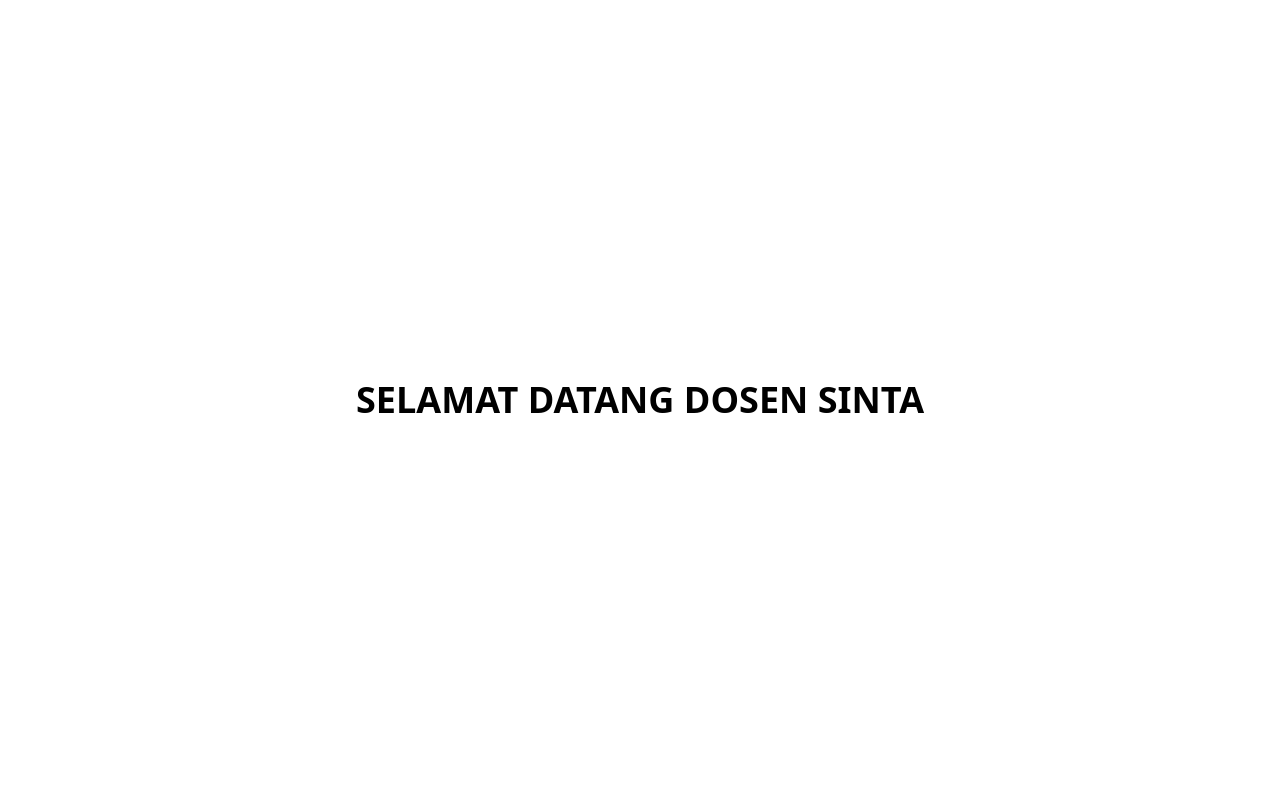
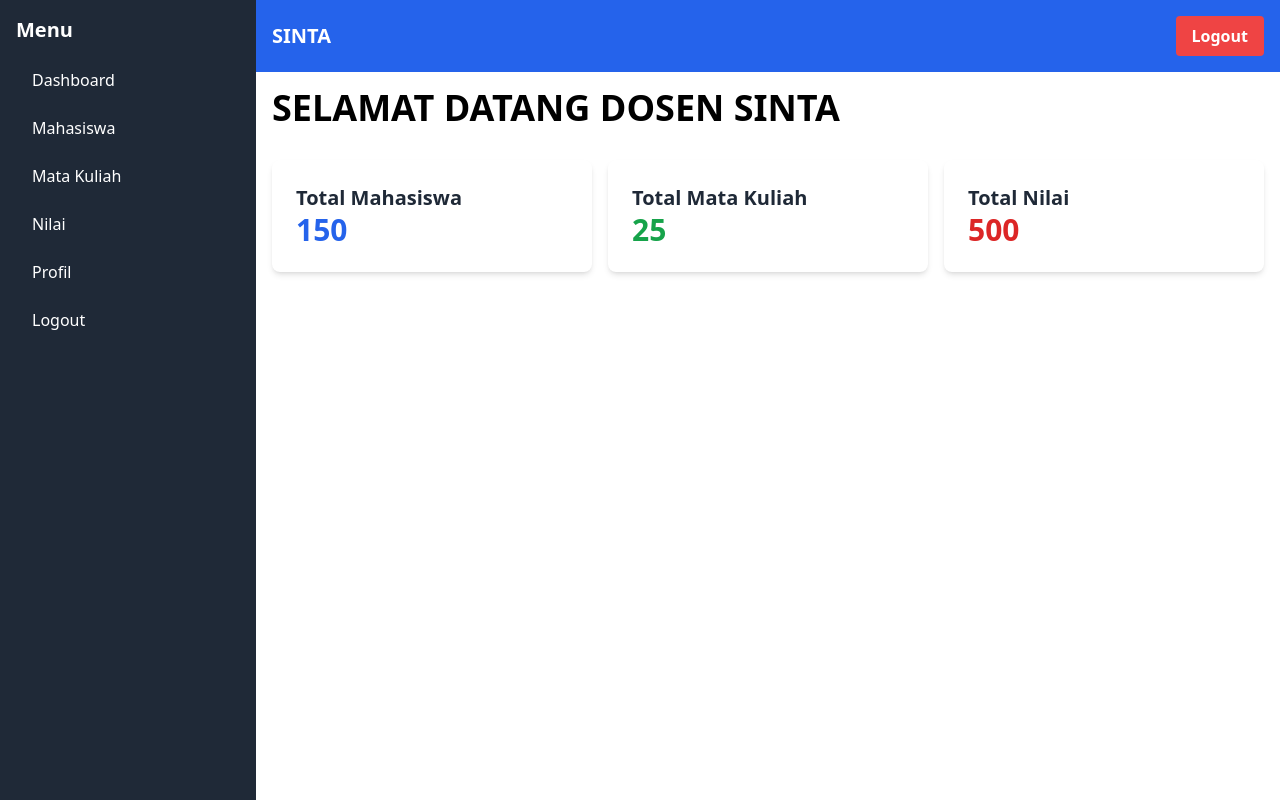
Before and after one commit to Leoudah/SINTAPUS, a React (Vite) app in the folder frontend/: page /dashboard/dosen in a window 1280 px wide. Built offline with nearby package versions, Linux system fonts and the light colour scheme.

Commit message:
Dashboard Dosen - Hesa
proses

```diff
--- /dev/null
+++ b/frontend/src/components/Navbar.jsx
@@ -0,0 +1,63 @@
+import { useLogout } from "../hooks/userLogout";
+
+function Navbar() {
+  const logout = useLogout();
+
+  return (
+    <nav className="bg-blue-600 text-white p-4 flex justify-between items-center">
+      <h1 className="text-xl font-bold">SINTA</h1>
+      <div className="flex space-x-4">
+      </div>
+      <button
+        onClick={logout}
+        className="bg-red-500 hover:bg-red-700 text-white font-bold py-2 px-4 rounded"
+      >
+        Logout
+      </button>
+    </nav>
+  );
+}
+
+export default Navbar;
+
+function Sidebar() {
+  return (
+    <div className="w-64 bg-gray-800 text-white h-screen p-4">
+      <h2 className="text-xl font-bold mb-4">Menu</h2>
+      <ul className="space-y-2">
+        <li>
+          <a href="#" className="block py-2 px-4 rounded hover:bg-gray-700">
+            Dashboard
+          </a>
+        </li>
+        <li>
+          <a href="#" className="block py-2 px-4 rounded hover:bg-gray-700">
+            Mahasiswa
+          </a>
+        </li>
+        <li>
+          <a href="#" className="block py-2 px-4 rounded hover:bg-gray-700">
+            Mata Kuliah
+          </a>
+        </li>
+        <li>
+          <a href="#" className="block py-2 px-4 rounded hover:bg-gray-700">
+            Nilai
+          </a>
+        </li>
+        <li>
+          <a href="#" className="block py-2 px-4 rounded hover:bg-gray-700">
+            Profil
+          </a>
+        </li>
+        <li>
+          <a href="#" className="block py-2 px-4 rounded hover:bg-gray-700">
+            Logout
+          </a>
+        </li>
+      </ul>
+    </div>
+  );
+}
+
+export { Sidebar };
--- a/frontend/src/pages/dosen/DashboardDosen.jsx
+++ b/frontend/src/pages/dosen/DashboardDosen.jsx
@@ -1,16 +1,32 @@
 // import { useLogout } from "../hooks/useLogout";
-
+import Navbar, { Sidebar } from '../../components/Navbar';
 function Dashboard() {
   // const logout = useLogout();
 
   return (
-    <>
-      <h1 className="text-4xl font-bold flex items-center justify-center h-screen">
-        SELAMAT DATANG DOSEN SINTA
-      </h1>
-      {/* <button onClick={logout}>Logout</button> */}
-      {/* Diaktifkan Setelah Selesai Desain */}
-    </>
+    <div className="flex">
+      <Sidebar />
+      <div className="flex-1">
+        <Navbar />
+        <div className="p-4">
+          <h1 className="text-4xl font-bold">SELAMAT DATANG DOSEN SINTA</h1>
+          <div className="grid grid-cols-1 md:grid-cols-3 gap-4 mt-8">
+            <div className="bg-white p-6 rounded-lg shadow-md">
+              <h2 className="text-xl font-semibold text-gray-800">Total Mahasiswa</h2>
+              <p className="text-3xl font-bold text-blue-600">150</p>
+            </div>
+            <div className="bg-white p-6 rounded-lg shadow-md">
+              <h2 className="text-xl font-semibold text-gray-800">Total Mata Kuliah</h2>
+              <p className="text-3xl font-bold text-green-600">25</p>
+            </div>
+            <div className="bg-white p-6 rounded-lg shadow-md">
+              <h2 className="text-xl font-semibold text-gray-800">Total Nilai</h2>
+              <p className="text-3xl font-bold text-red-600">500</p>
+            </div>
+          </div>
+        </div>
+      </div>
+    </div>
   );
 }
 
```
Also changed, not shown: 1 other file (tests, documents, lock files or other folders).
